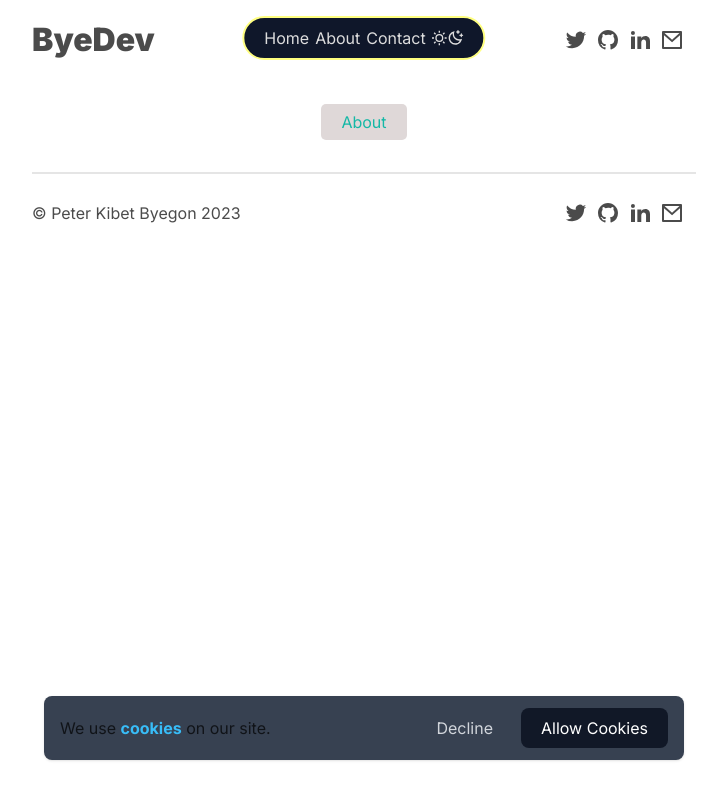
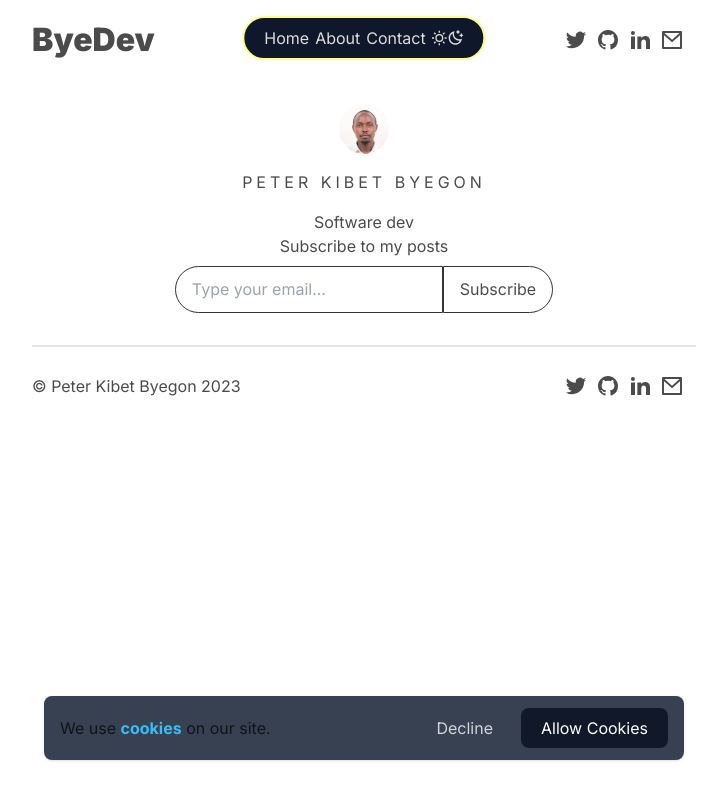
Before and after one commit to Byekibe/nextjs-tech-blog, a Next.js app: page /about in a window 1280 px wide. Shown: the whole page, without its empty margins (276-1003 px from the left). Built offline with nearby package versions, Linux system fonts and the light colour scheme; no server answers.

Commit message:
About page design

```diff
--- a/package.json
+++ b/package.json
@@ -2,7 +2,7 @@
   "name": "folder-one",
   "version": "0.1.0",
   "private": true,
-  "proxy": "http://localhost:5020/api",
+  "proxy": "http://localhost:3000",
   "scripts": {
     "dev": "next dev",
     "build": "next build",
--- a/src/app/about/aboutPage.module.css
+++ b/src/app/about/aboutPage.module.css
@@ -1,12 +1,53 @@
 .about {
   display: flex;
+  flex-direction: column;
   align-items: center;
   justify-content: center;
 }
 
-.myBtn {
-  background-color: rgb(223, 216, 216);
-  padding: 0.375em 1.25em;
-  border-radius: 5px;
-  color: #14b8a6;
+.avatar {
+  height: 50px;
+  width: 50px;
+  border-radius: 50%;
 }
+
+.form {
+  text-align: center;
+}
+
+.name {
+  text-transform: uppercase;
+  letter-spacing: 0.25rem;
+  margin: 1em 0;
+}
+
+.mailBox {
+  display: block;
+  width: 100%;
+  padding: 0.65em 1em;
+  border: 1px solid #333;
+  background-color: --var(bg);
+  border-radius: 1.5em 0 0 1.5em;
+  max-width: 100%;
+  box-sizing: border-box;
+  flex-grow: 1;
+}
+
+.mailBox:focus {
+  outline: none;
+  border: 1px solid #fff;
+}
+
+.subscribe {
+  padding: 0.5em 1em;
+  border: 1px solid #333;
+  border-radius: 0 1.5em 1.5em 0;
+}
+
+.inputGroup {
+  max-width: 40ch;
+  display: flex;
+  margin-left: auto;
+  margin-right: auto;
+  margin-top: 0.5em;
+}
--- a/src/app/about/page.jsx
+++ b/src/app/about/page.jsx
@@ -1,14 +1,38 @@
+"use client";
+
 import Link from "next/link";
+import Image from "next/image";
 import styles from "./aboutPage.module.css";
 
 export default function About() {
+  function handleSubmit(e) {
+    e.preventDefault();
+  }
   return (
     <div className={styles.about}>
-      <button className={styles.myBtn}>
-        <Link target="_blank" href="http://peter-techie.com/about">
-          About
-        </Link>
-      </button>
+      <Image
+        className={styles.avatar}
+        src="/myAvatar.JPG"
+        height={300}
+        width={300}
+        alt="Avatar of Peter Kibet"
+      />
+      <p className={styles.name}>PETER KIBET BYEGON</p>
+      <div>
+        <p>Software dev</p>
+        <p></p>
+      </div>
+      <form className={styles.form} onSubmit={handleSubmit}>
+        <label htmlFor="">Subscribe to my posts</label>
+        <div className={styles.inputGroup}>
+          <input
+            className={styles.mailBox}
+            type="text"
+            placeholder="Type your email..."
+          />
+          <button className={styles.subscribe}>Subscribe</button>
+        </div>
+      </form>
     </div>
   );
 }
--- a/src/app/contact/page.jsx
+++ b/src/app/contact/page.jsx
@@ -1,14 +1,34 @@
 import Link from "next/link";
 import styles from "./contactPage.module.css";
+import {
+  RiTwitterFill,
+  RiGithubFill,
+  RiLinkedinFill,
+  RiYoutubeFill,
+  RiMailLine,
+} from "react-icons/ri";
 
 const Contact = () => {
   return (
     <div className={styles.contact}>
-      <button className={styles.myBtn}>
-        <Link href="http://peter-techie.com/contacts" target="_blank">
-          Contact
+      <h1>Contact</h1>
+      <div className={styles.socials}>
+        <Link className={styles.social} href="https://twitter.com/kibetpete">
+          <RiTwitterFill className={styles.socialIcon} />
         </Link>
-      </button>
+        <Link className={styles.social} href="https://github.com/Byekibe">
+          <RiGithubFill className={styles.socialIcon} />
+        </Link>
+        <Link
+          className={styles.social}
+          href="https://www.linkedin.com/in/byekibe/"
+        >
+          <RiLinkedinFill className={styles.socialIcon} />
+        </Link>
+        <Link className={styles.social} href="mailto:kibetpeter95@gmail.com">
+          <RiMailLine className={styles.socialIcon} />
+        </Link>
+      </div>
     </div>
   );
 };
--- a/src/app/layout.js
+++ b/src/app/layout.js
@@ -16,7 +16,7 @@ const inter = Inter({ subsets: ["latin"] });
 const GA_MEASUREMENT_ID = "G-8XTLLSMSJ7";
 
 export const metadata = {
-  title: "byedev.com Blog",
+  title: "Byedev Blog",
   description: "Software development technical blog",
 };
 
```
Also changed, not shown: public/myAvatar.JPG (added).
